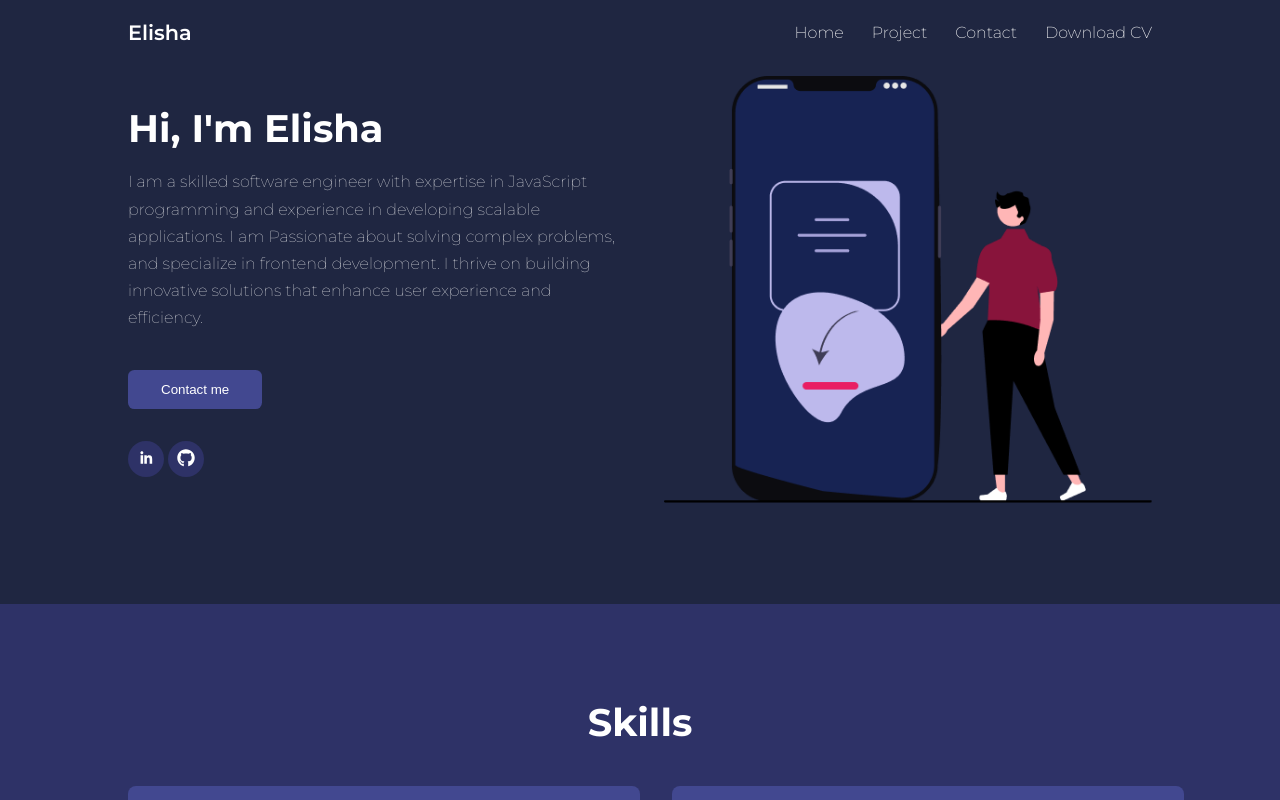
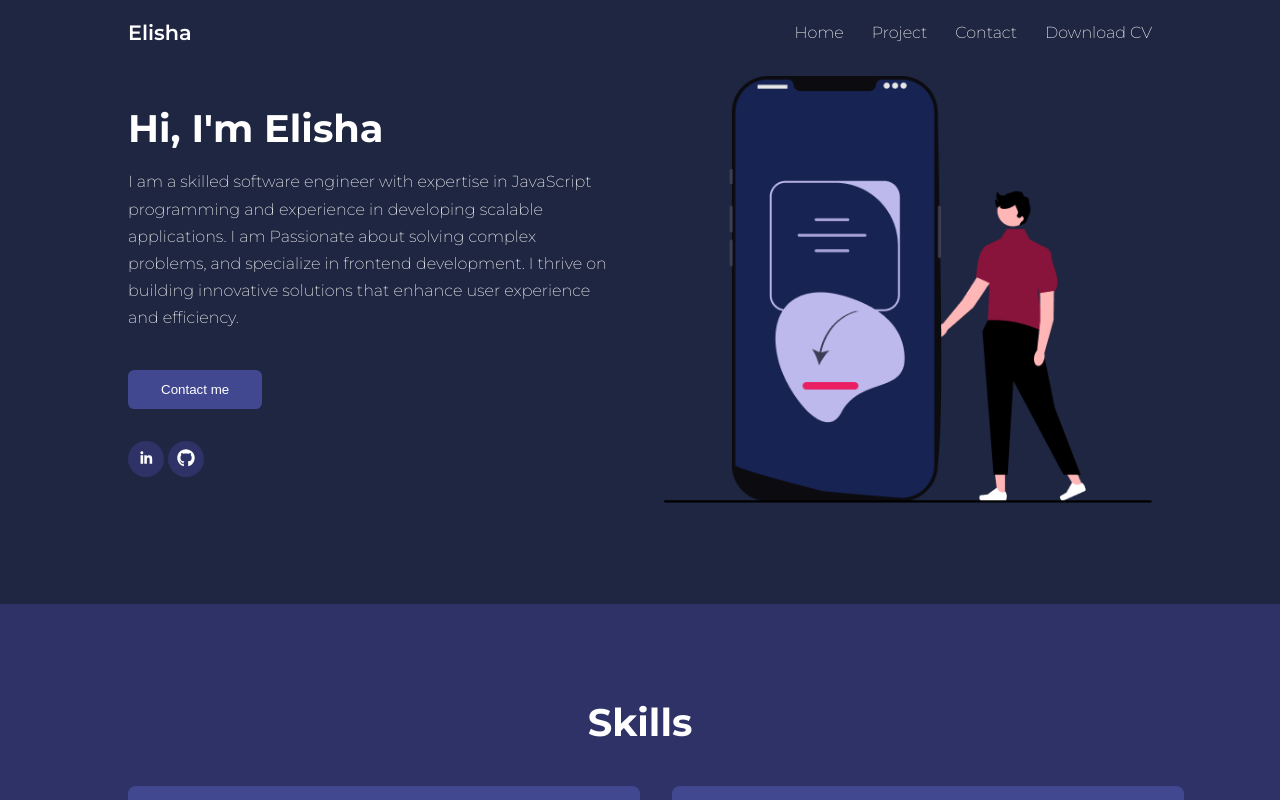
Before and after one commit to adexfit/techPortfolio, a React (Vite) app: page / in a window 1280 px wide. Shown: the top 800 px of the page. Built offline with nearby package versions, Linux system fonts and the light colour scheme.

Commit message:
I changed the font weight of p tags to 200

```diff
--- a/src/App.css
+++ b/src/App.css
@@ -81,6 +81,10 @@ h3 {
 
 h4 {
   font-size: 1.3rem;
+}
+
+p {
+  font-weight: 400;
 }
 
 a {
@@ -697,8 +701,8 @@ header {
 
 p,
 li {
-  color: var(--color-paragraph);
-  font-weight: 100;
+  /* color: var(--color-paragraph); */
+  font-weight: 200;
   font-size: 16px;
 }
 
--- a/src/components/Navbar.css
+++ b/src/components/Navbar.css
@@ -45,7 +45,7 @@
 .nav-links a {
   color: white;
   text-decoration: none;
-  font-size: 1rem;
+  font-size: 1em;
   transition: color 0.3s;
   font-weight: 250;
 }
```
